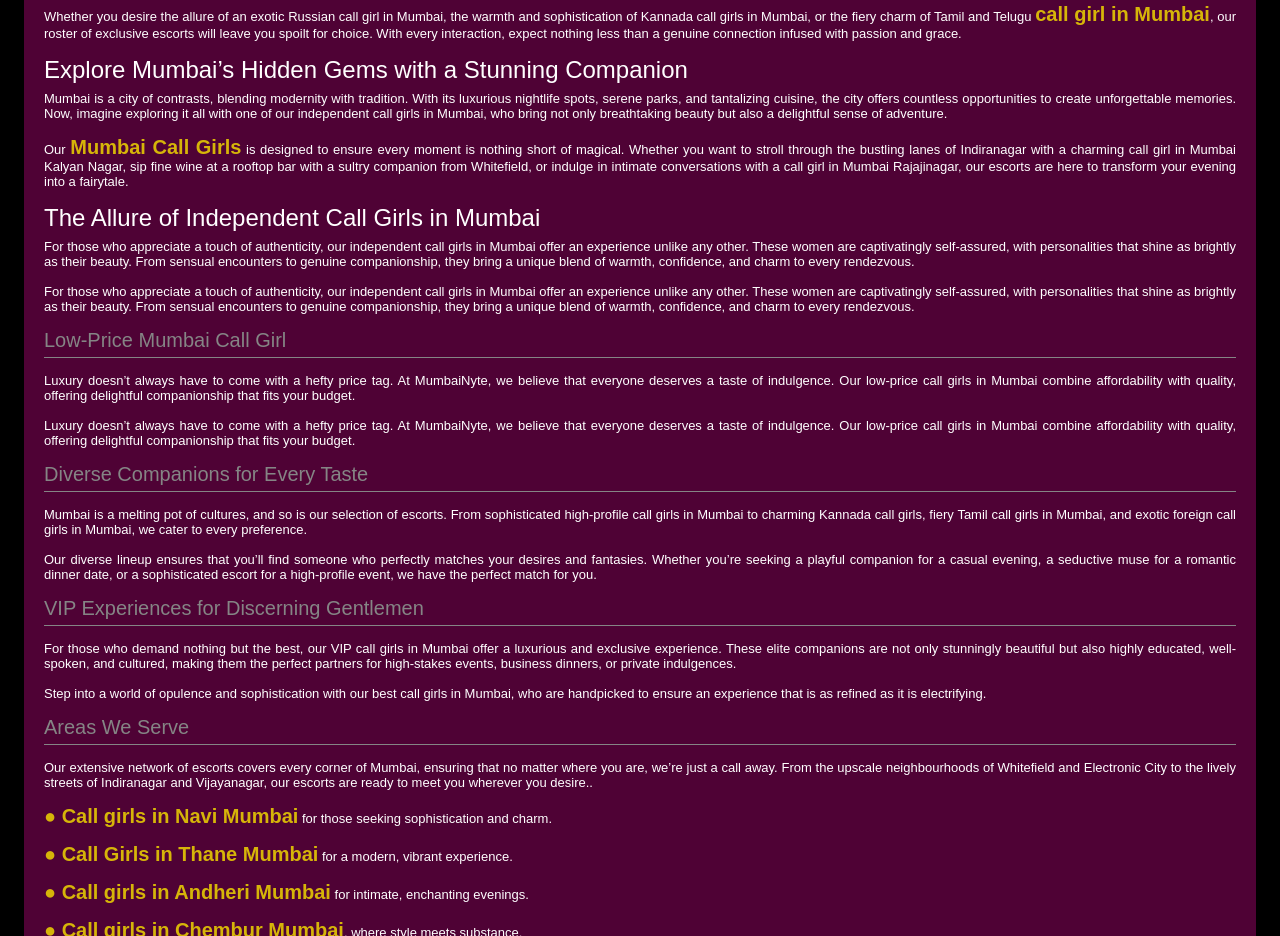
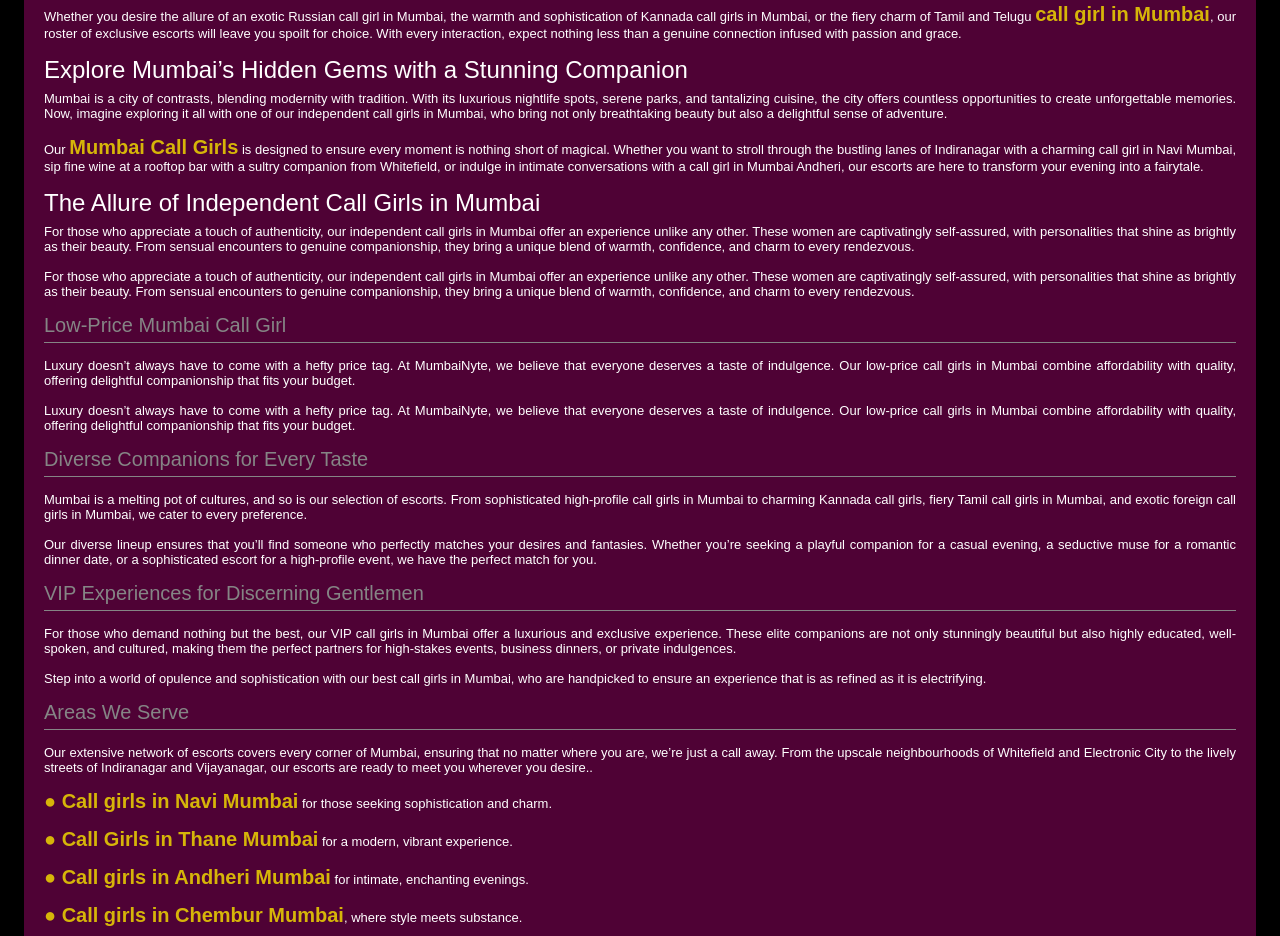
Before and after one commit to sjon01/mu.mumbainyte, a plain HTML site: page index.html in a window 1280 px wide. Shown: the part 4236-5172 px from the top of the page. Drawn offline with Linux system fonts and the light colour scheme; a web font is replaced by a local one.

Commit message:
Update index.html

```diff
--- a/index.html
+++ b/index.html
@@ -1307,7 +1307,7 @@
                     <h2 style="text-align:justify;">Explore Mumbai’s Hidden Gems with a Stunning Companion</h2>
                     <p style="text-align:justify;">Mumbai is a city of contrasts, blending modernity with tradition. With its luxurious nightlife spots, serene parks, and tantalizing cuisine, the city offers countless opportunities to create unforgettable memories. Now, imagine exploring it all with one of our independent call girls in Mumbai, who bring not only breathtaking beauty but also a delightful sense of adventure.</p>
 
-                    <p style="text-align:justify;">Our <strong><a href="#">Mumbai Call Girls</a></strong> is designed to ensure every moment is nothing short of magical. Whether you want to stroll through the bustling lanes of Indiranagar with a charming call girl in Mumbai Kalyan Nagar, sip fine wine at a rooftop bar with a sultry companion from Whitefield, or indulge in intimate conversations with a call girl in Mumbai Rajajinagar, our escorts are here to transform your evening into a fairytale.</p>
+                    <p style="text-align:justify;">Our <strong><a href="#">Mumbai Call Girls</a></strong> is designed to ensure every moment is nothing short of magical. Whether you want to stroll through the bustling lanes of Indiranagar with a charming call girl in Navi Mumbai, sip fine wine at a rooftop bar with a sultry companion from Whitefield, or indulge in intimate conversations with a call girl in Mumbai Andheri, our escorts are here to transform your evening into a fairytale.</p>
 
                     <h2 style="text-align:justify;">The Allure of Independent Call Girls in Mumbai</h2>
                     <p style="text-align:justify;">For those who appreciate a touch of authenticity, our independent call girls in Mumbai offer an experience unlike any other. These women are captivatingly self-assured, with personalities that shine as brightly as their beauty. From sensual encounters to genuine companionship, they bring a unique blend of warmth, confidence, and charm to every rendezvous.</p>
```
